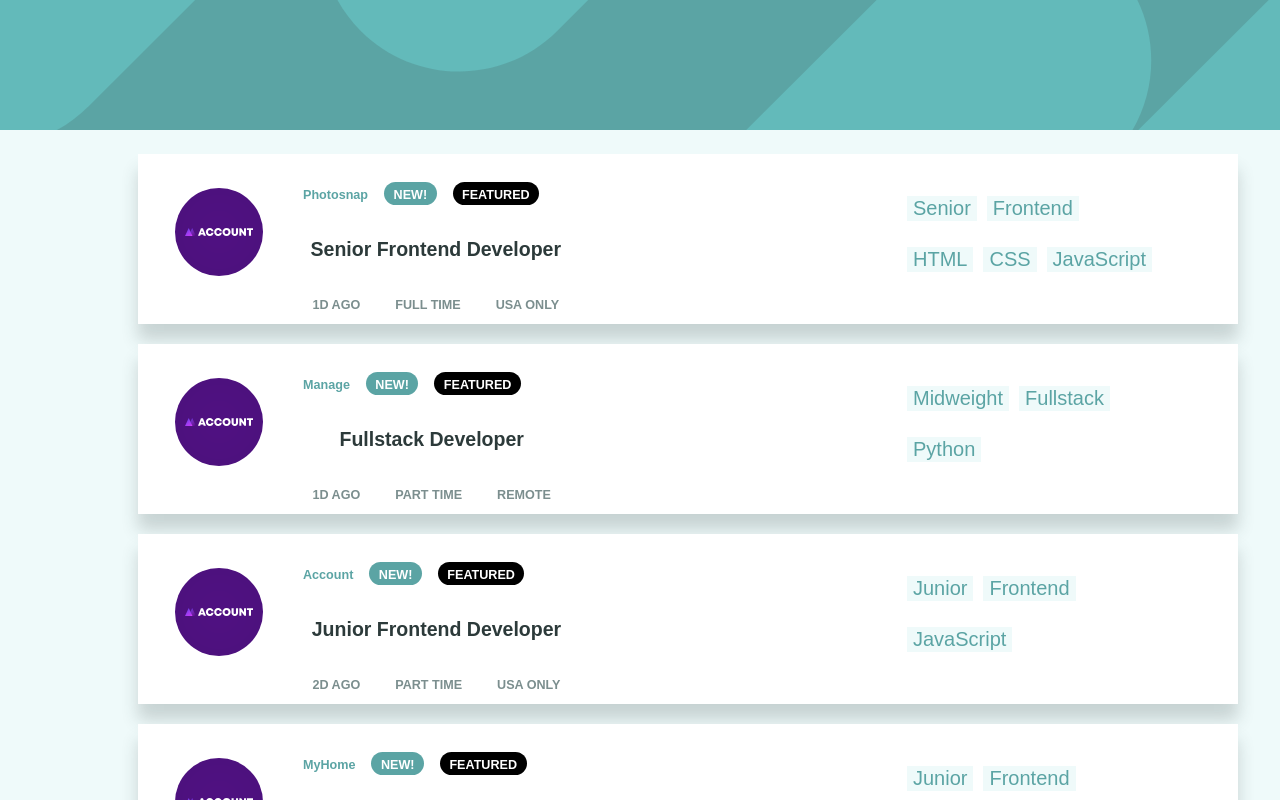
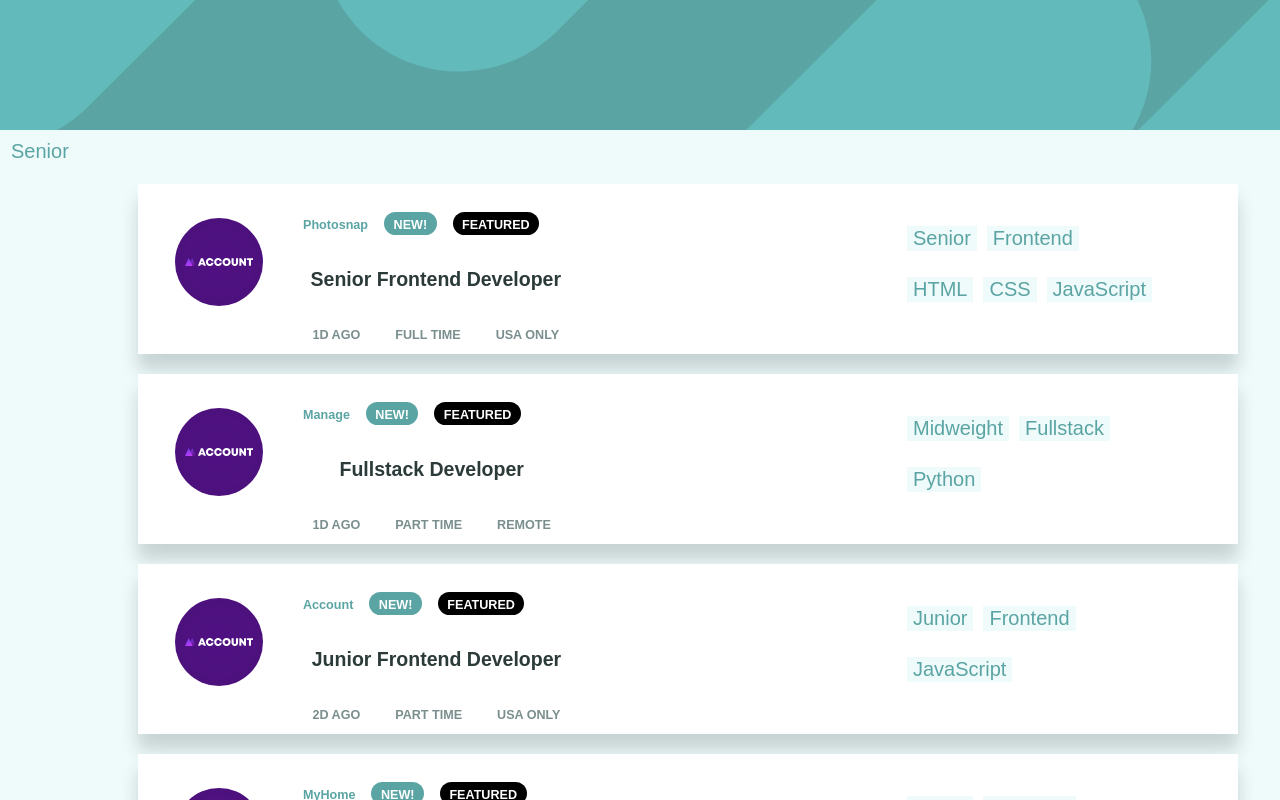
Before and after one commit to yunusfirat/job-listings-react, a React (Create React App) app: page / in a window 1280 px wide. Both pictures are taken after a click on the button "Senior". Shown: the top 800 px of the page. Built offline with nearby package versions, Linux system fonts and the light colour scheme.

Commit message:
added Search.js passing props and using contex.js

```diff
--- a/src/App.js
+++ b/src/App.js
@@ -1,10 +1,14 @@
 import "./App.css";
 import Navbar from "./Navbar";
 import Joblist from "./Joblist";
+import Search from "./Search";
+import { useGlobalContext } from "./Context";
 function App() {
+  const { searchArray } = useGlobalContext();
   return (
     <div className="App">
       <Navbar />
+      {searchArray&& <Search /> }
       <Joblist />
     </div>
   );
--- a/src/Context.js
+++ b/src/Context.js
@@ -5,11 +5,15 @@ const AppContext = React.createContext();
 
 const AppProvider = ({ children }) => {
     const [jobData, setJobData ] = useState(Data);
-    console.log(Data);
+    const [searchArray, setSearchArray] = useState([]);
+    console.log(searchArray);
     return (
         <AppContext.Provider value={{
             jobData,
             setJobData,
+            searchArray,
+            setSearchArray,
+
         }}>
             {children}
         </AppContext.Provider>
--- /dev/null
+++ b/src/Search.js
@@ -0,0 +1,16 @@
+import React from "react";
+import { useGlobalContext } from "./Context";
+const Search = () => {
+    const { searchArray } = useGlobalContext();
+    return (
+        <div>
+            {searchArray.map((element) => {
+                return (
+                    <button>{element}</button>
+                );
+            })}
+        </div>
+    );
+};
+
+export default Search;
--- a/src/SingleJob.js
+++ b/src/SingleJob.js
@@ -1,11 +1,19 @@
 import React from "react";
 import as from "./images/account.svg";
 import "./Joblist.css";
+import { useGlobalContext } from "./Context";
+
+const SingleJob = ({ job }) => {
+    const {  company, id, featured, position,postedAt, contract, location, level, role, languages  } = job;
+    const { setSearchArray, searchArray } = useGlobalContext();
+    console.log(searchArray);
+    const add = (e) => {
+        console.log(setSearchArray);
+        const name = e.target.value;
+        setSearchArray(searchArray.concat(name));
+    };
 
 
-const SingleJob = ({ job }) => {
-    const {  company, id, featured, position,postedAt, contract, location, level, role, languages, logo  } = job;
-    console.log(logo);
     return (
         <div className="job-container">
             <div className="left-side" key={id}>
@@ -29,13 +37,23 @@ const SingleJob = ({ job }) => {
             <div className="right-side">
                 <div className="form-split">
                     <div className="up-right">
-                    <button>{level}</button>
-                    <button>{role}</button>
+                    <button
+                    onClick={add}
+                    value={level}
+                    >{level}
+                    </button>
+                    <button
+                    onClick={add}
+                    value={role}>{role}
+                    </button>
                     </div>
                     <div className="up-bottom">
                         {languages.map((language) => {
                             return(
-                                <button>{language}</button>
+                                <button
+                                onClick={add}
+                                value={language}>{language}
+                                </button>
                             );
                         })}
                     </div>
```
